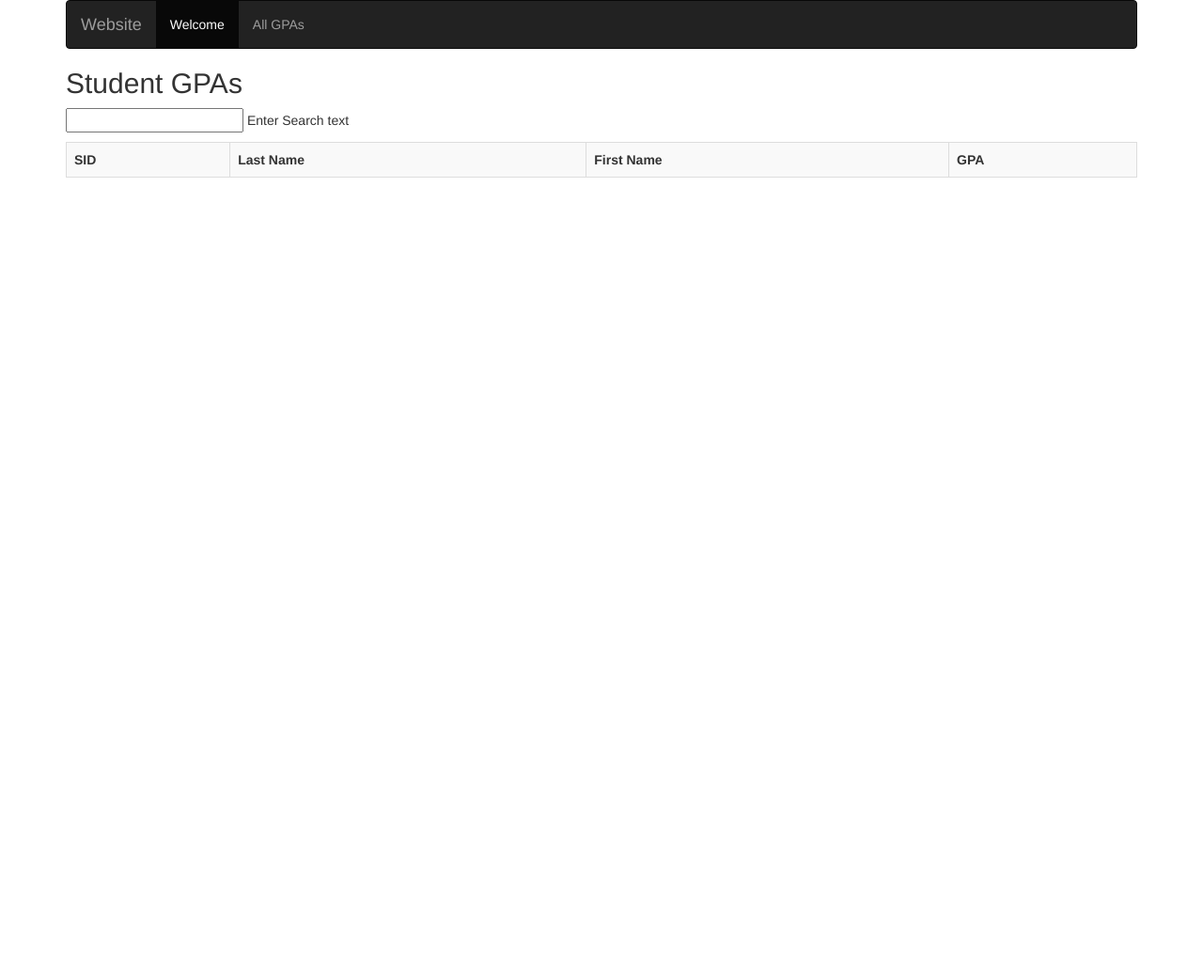
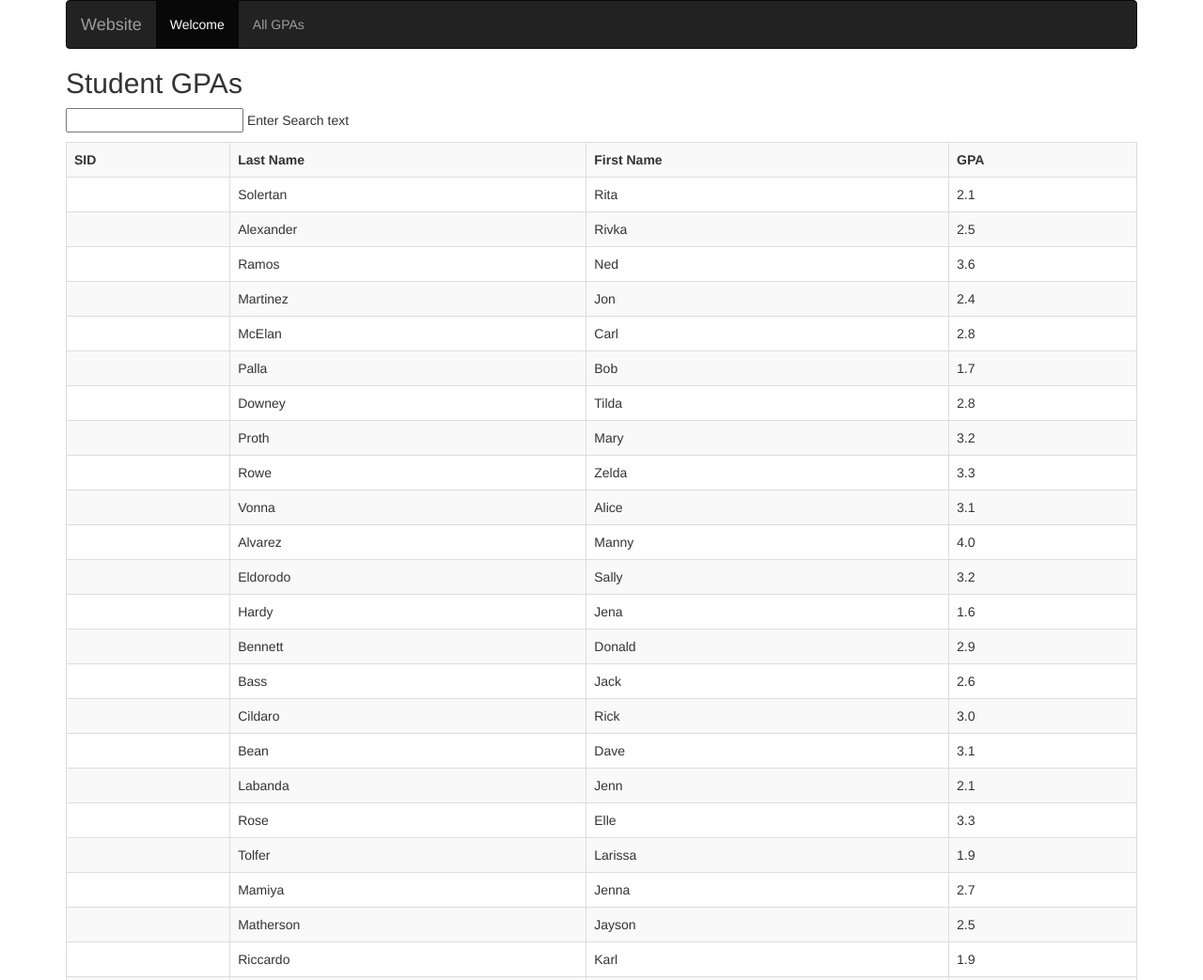
Before and after one commit to gwarren0021/gwarren0021.github.io, a plain HTML site: page gpa.html in a window 1280 px wide. Shown: the top 1043 px of the page at 94% size. Before the commit the page ends 800 px from the top, so only its background shows below. Drawn offline with nearby package versions, Linux system fonts and the light colour scheme.

Commit message:
Update gpa.html

```diff
--- a/gpa.html
+++ b/gpa.html
@@ -34,7 +34,7 @@
               			<th>First Name</th>
 				<th>GPA</th>
           		</tr>
-			<tr ng-repeat="Advisees | filter:search_text">
+			<tr ng-repeat="student in students | filter:search_text">
 				<td>{{student.sid}}</td>
 				<td>{{student.last_name}}</td>
 				<td>{{student.first_name}}</td>
```
